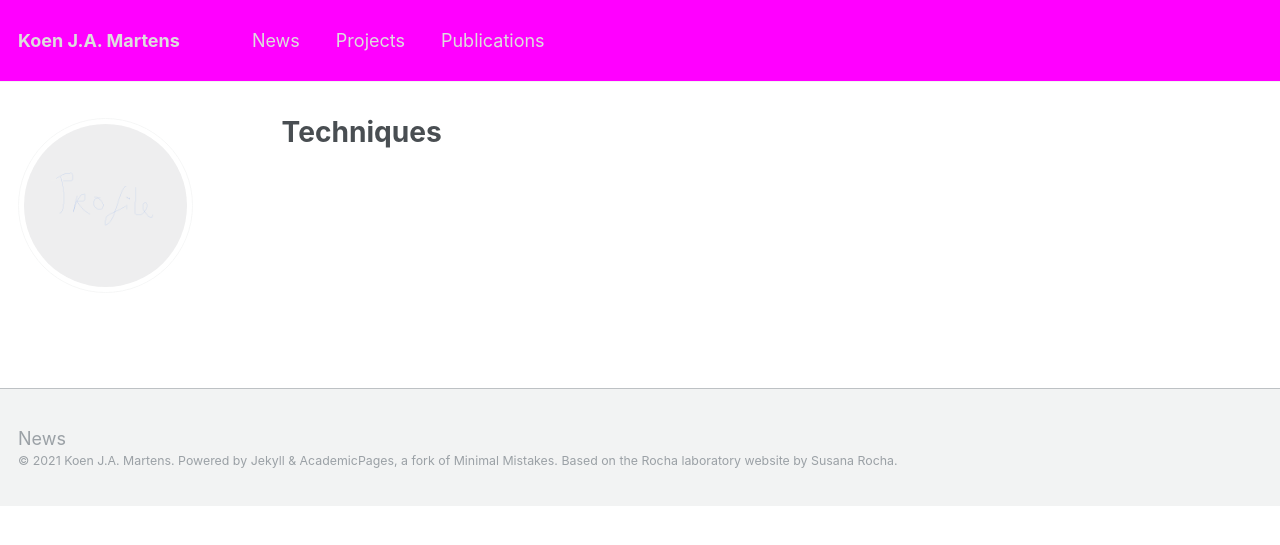
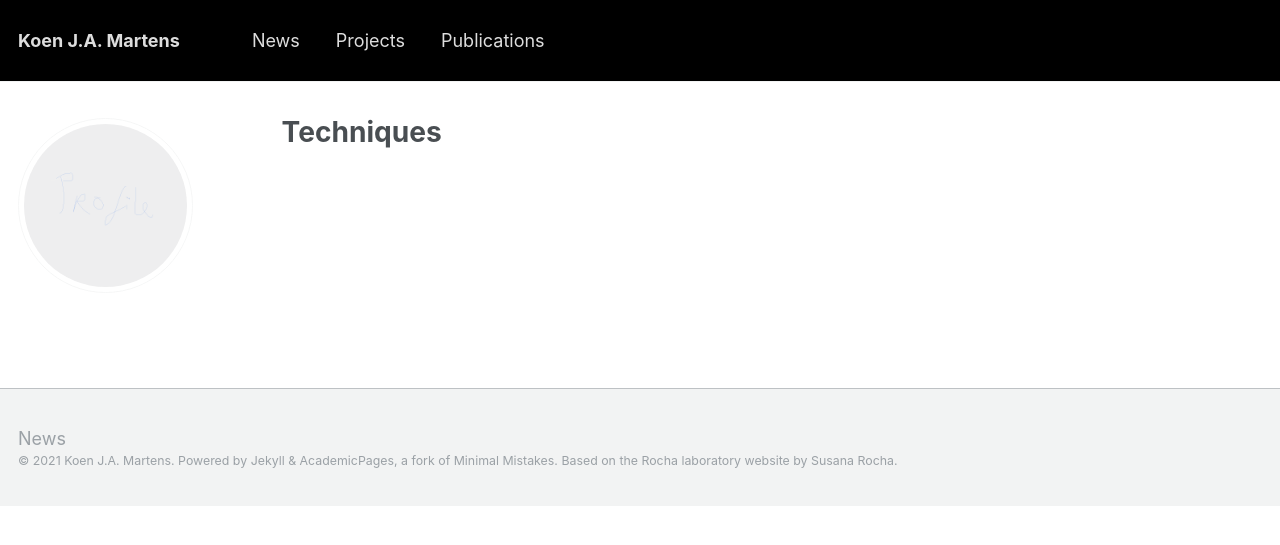
Before and after one commit to kjamartens/kjamartens.github.io, a Jekyll site: the page built from _pages/techniques.md, in a window 1280 px wide. Shown: the top 545 px of the page. Built offline with Jekyll 4.4.1, drawn with Linux system fonts in a browser that asks for light colours.

Commit message:
Update _masthead.scss

```diff
--- a/_sass/_masthead.scss
+++ b/_sass/_masthead.scss
@@ -3,7 +3,7 @@
    ========================================================================== */
 
 .masthead {
-  background-color: #f0f;
+  background-color: #000;
   position: relative;
   border-bottom: 1px solid $border-color;
   -webkit-animation: intro 0.3s both;
```
